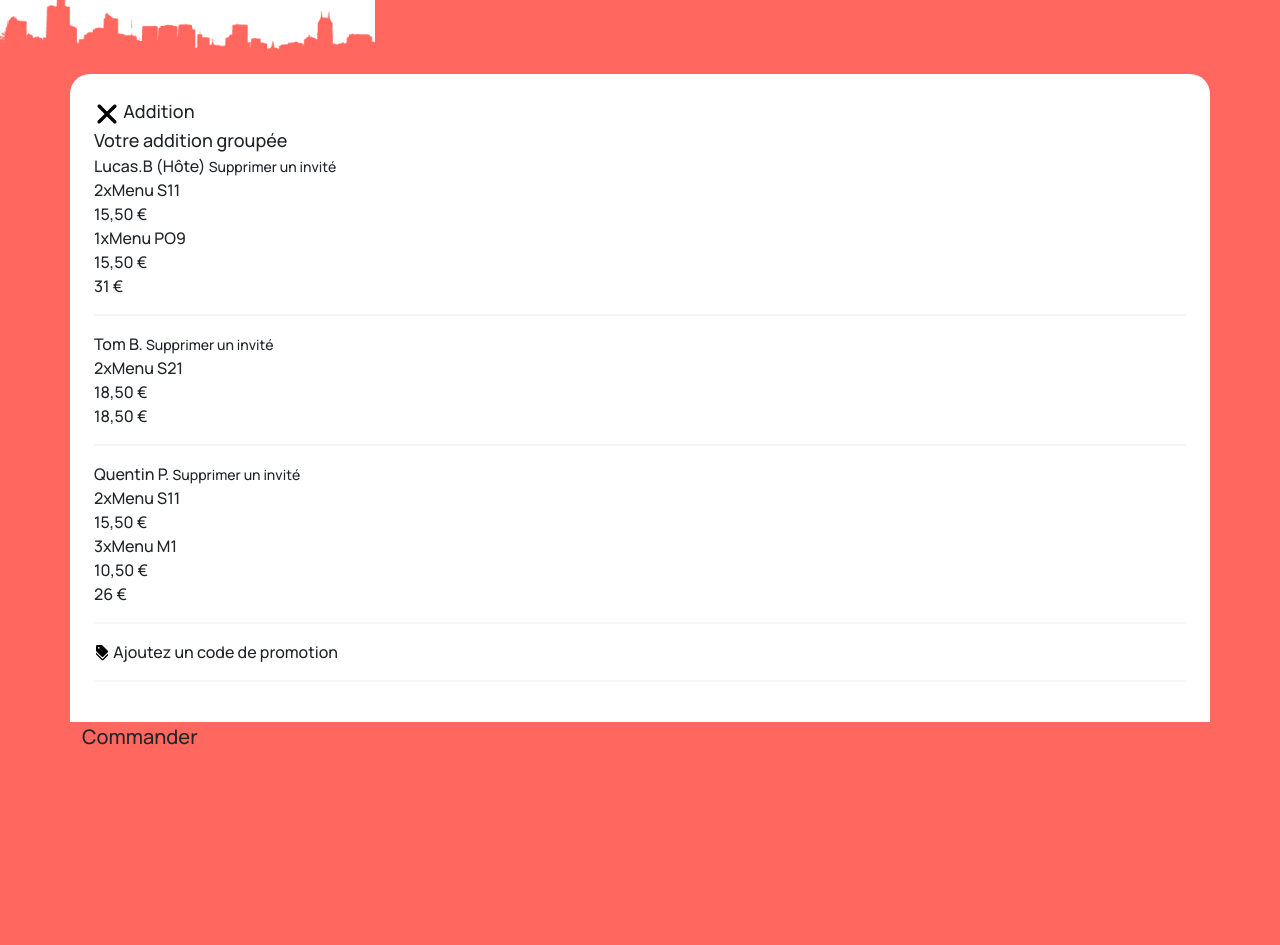
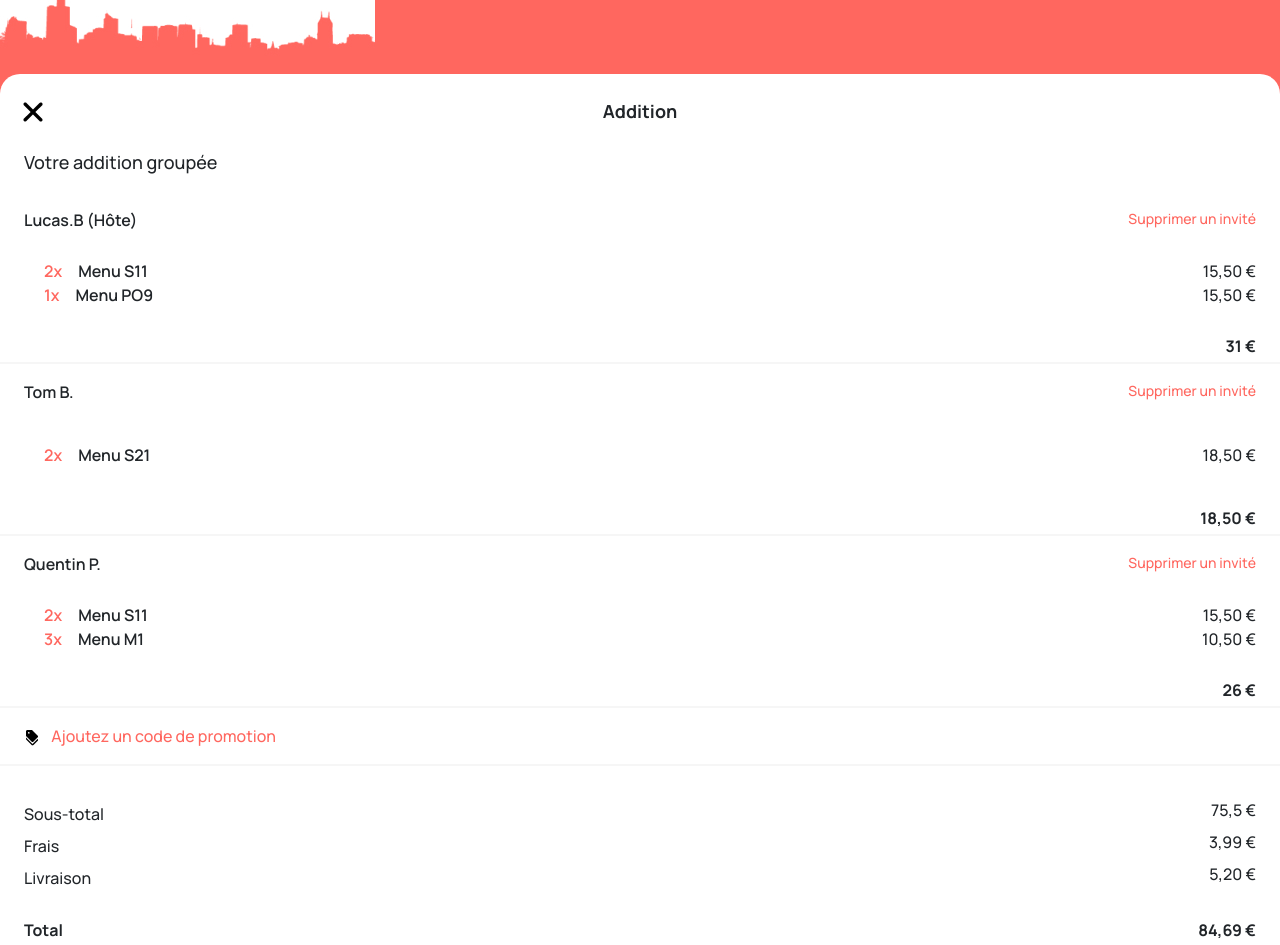
Before and after one commit to BetrixStudio/Tannereat-Addition, a plain HTML site: page index.html in a window 1280 px wide. Shown: the top 945 px of the page. Before the commit the page ends 800 px from the top, so only its background shows below. Drawn offline with nearby package versions, Linux system fonts and the light colour scheme.

Commit message:
Add files via upload

```diff
--- a/css/style.css
+++ b/css/style.css
@@ -13,6 +13,10 @@ hr.solid{
 
 .rouge{
     color: #FF675F;
+}
+
+.blanc {
+    color: white;
 }
 
 .px14{
@@ -36,3 +40,46 @@ hr.solid{
     border-top-left-radius: 20px;
     border-top-right-radius: 20px;
 }
+
+.boiteAdditionHeader{
+    display: flex;
+    justify-content: center;
+    background-image: url(../img/maki_cross.png);
+    background-repeat: no-repeat;
+    background-position: 20px;
+}
+
+.boiteAdditionUser{
+    display: flex;
+    height: 150px;
+    flex-direction: column;
+    justify-content: space-between;
+}
+
+.boiteAdditionUserName{
+    display: flex;
+    justify-content: space-between;
+}
+
+.boiteAdditionUserDetailsMenu{
+    display: flex;
+    justify-content: space-between;
+    margin-left: 20px;
+}
+
+.boiteAdditionUserSousTotaux{
+    display: flex;
+    justify-content: end;
+}
+
+.boiteAdditionTotauxSousTotal{
+    display: flex;
+    justify-content: space-between;
+}
+
+.boiteCommander{
+    display: flex;
+    height: 100px;
+    justify-content: center;
+    align-items: center;
+}
--- a/index.html
+++ b/index.html
@@ -13,116 +13,112 @@
     <img src="img/image 4.jpg" alt="">
 
     <!-- Conteneur de l'addition -->
-    <div class="container boiteAddition p-4">
+    <div class="boiteAddition pt-4">
         <!-- Header -->
-        <div class="boiteAdditionHeader">
-            <img src="img/maki_cross.png" alt="">
-            <span class="px18">Addition</span>
+        <div class="boiteAdditionHeader px-4 mb-4">
+            <span class="px18 fw-bold">Addition</span>
         </div>
 
         <!-- Titre de la page -->
-        <div class="boiteAdditionTitle">
+        <div class="boiteAdditionTitle px-4 mt-4 pb-2">
             <span class="px18">Votre addition groupée</span>
         </div>
 
         <!-- Détails et sous totaux des commandes des utilisateurs -->
-        <div class="boiteAdditionUser">
+        <div class="boiteAdditionUser px-4 mt-4">
             <div class="boiteAdditionUserName">
-                <span>Lucas.B (Hôte)</span>
-                <span class="px14">Supprimer un invité</span>
+                <span class="fw-semibold">Lucas.B (Hôte)</span>
+                <span class="px14 rouge">Supprimer un invité</span>
             </div>
             <div class="boiteAdditionUserDetails">
                 <div class="boiteAdditionUserDetailsMenu">
                     <div class="boiteAdditionUserDetailsMenuQty">
-                        <span>2x</span><span>Menu S11</span>
+                        <span class="fw-semibold rouge">2x</span><span class="fw-semibold mx-3">Menu S11</span>
                     </div>
                     <span>15,50 €</span>
                 </div>
                 <div class="boiteAdditionUserDetailsMenu">
                     <div class="boiteAdditionUserDetailsMenuQty">
-                        <span>1x</span><span>Menu PO9</span>
+                        <span class="fw-semibold rouge">1x</span><span class="fw-semibold mx-3">Menu PO9</span>
                     </div>
                     <span>15,50 €</span>
                 </div>
             </div>
             <div class="boiteAdditionUserSousTotaux">
-                <span>31 €</span>
+                <span class="fw-bold">31 €</span>
             </div>
-            <hr class="solid">
         </div>
-        <div class="boiteAdditionUser">
+        <hr class="solid mt-1">
+        <div class="boiteAdditionUser px-4">
             <div class="boiteAdditionUserName">
-                <span>Tom B.</span>
-                <span class="px14">Supprimer un invité</span>
+                <span class="fw-semibold">Tom B.</span>
+                <span class="px14 rouge">Supprimer un invité</span>
             </div>
             <div class="boiteAdditionUserDetails">
                 <div class="boiteAdditionUserDetailsMenu">
                     <div class="boiteAdditionUserDetailsMenuQty">
-                        <span>2x</span><span>Menu S21</span>
+                        <span class="fw-semibold rouge">2x</span><span class="fw-semibold mx-3">Menu S21</span>
                     </div>
                     <span>18,50 €</span>
                 </div>
             </div>
             <div class="boiteAdditionUserSousTotaux">
-                <span>18,50 €</span>
+                <span class="fw-bold">18,50 €</span>
             </div>
-            <hr class="solid">
         </div>
-        <div class="boiteAdditionUser">
+        <hr class="solid mt-1">
+        <div class="boiteAdditionUser px-4">
             <div class="boiteAdditionUserName">
-                <span>Quentin P.</span>
-                <span class="px14">Supprimer un invité</span>
+                <span class="fw-semibold">Quentin P.</span>
+                <span class="px14 rouge">Supprimer un invité</span>
             </div>
             <div class="boiteAdditionUserDetails">
                 <div class="boiteAdditionUserDetailsMenu">
                     <div class="boiteAdditionUserDetailsMenuQty">
-                        <span>2x</span><span>Menu S11</span>
+                        <span class="fw-semibold rouge">2x</span><span class="fw-semibold mx-3">Menu S11</span>
                     </div>
                     <span>15,50 €</span>
                 </div>
                 <div class="boiteAdditionUserDetailsMenu">
                     <div class="boiteAdditionUserDetailsMenuQty">
-                        <span>3x</span><span>Menu M1</span>
+                        <span class="fw-semibold rouge">3x</span><span class="fw-semibold mx-3">Menu M1</span>
                     </div>
                     <span>10,50 €</span>
                 </div>
             </div>
             <div class="boiteAdditionUserSousTotaux">
-                <span>26 €</span>
+                <span class="fw-bold">26 €</span>
             </div>
-            <hr class="solid">
         </div>
+        <hr class="solid mt-1">
 
         <!-- Code de promotion -->
-        <div class="boiteAdditionPromo">
+        <div class="boiteAdditionPromo px-4">
             <img src="img/ic_round-discount.png" alt="">
-            <span>Ajoutez un code de promotion</span>
-            <hr class="solid">
+            <span class="rouge ms-2">Ajoutez un code de promotion</span>
         </div>
+        <hr class="solid">
 
         <!-- Totaux de la commande-->
-        <div class="boiteAdditionTotaux">
+        <div class="boiteAdditionTotaux px-4 p-3">
             <div class="boiteAdditionTotauxSousTotal">
-
-            </div>
-            <div class="boiteAdditionTotauxFrais">
-
-            </div>
-            <div class="boiteAdditionTotauxLivraison">
-
+                <span class="lh-lg">Sous-total</span><span>75,5 €</span>
             </div>
             <div class="boiteAdditionTotauxSousTotal">
-
+                <span class="lh-lg">Frais</span><span>3,99 €</span>
             </div>
-            <div class="boiteAdditionTotauxTotal">
-
+            <div class="boiteAdditionTotauxSousTotal">
+                <span class="lh-lg">Livraison</span><span>5,20 €</span>
+            </div>
+            <div class="boiteAdditionTotauxSousTotal mt-4">
+                <span class="fw-bold">Total</span><span class="fw-bold">84,69 €</span>
             </div>
         </div>
     </div>
 
     <!-- Bouton pour commander et valider la commande -->
-    <div class=" container boiteCommander">
-        <span class="px20">Commander</span>
+    <div class="container boiteCommander">
+        <span class="px20 blanc fw-bold">Commander</span>
     </div>
 </body>
 </html>
```
